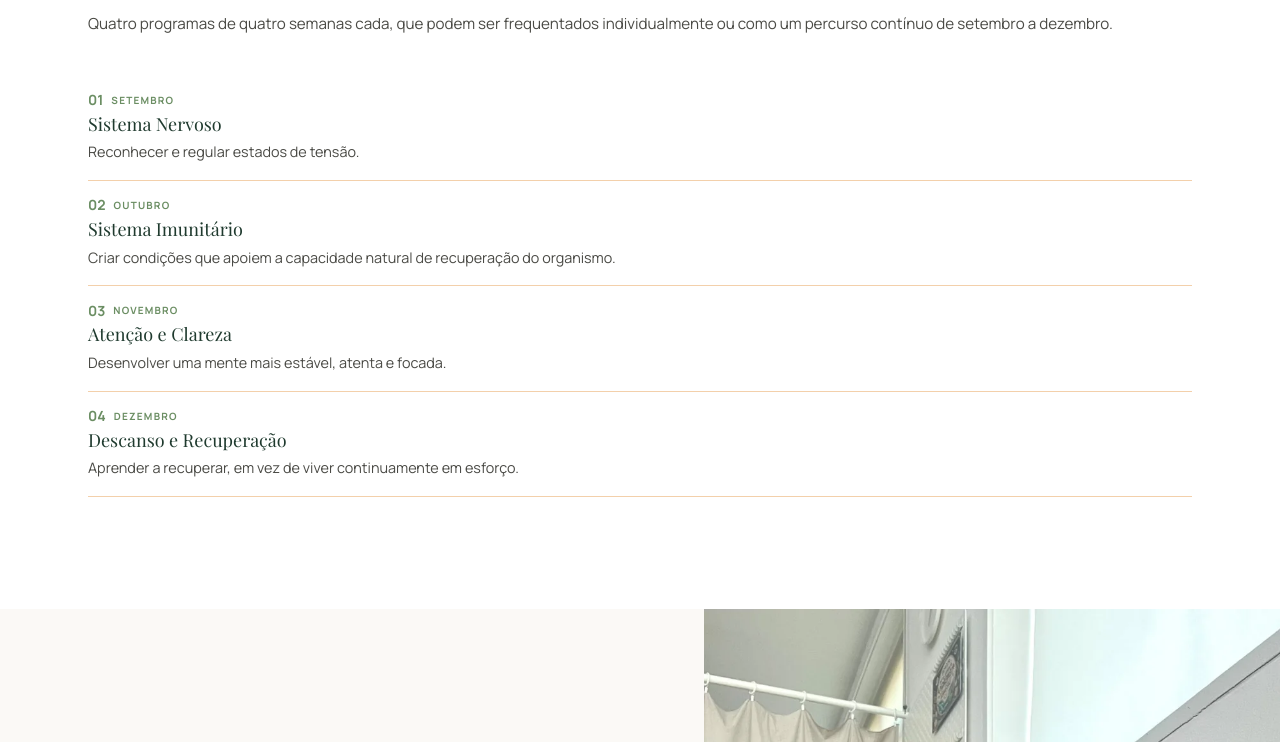
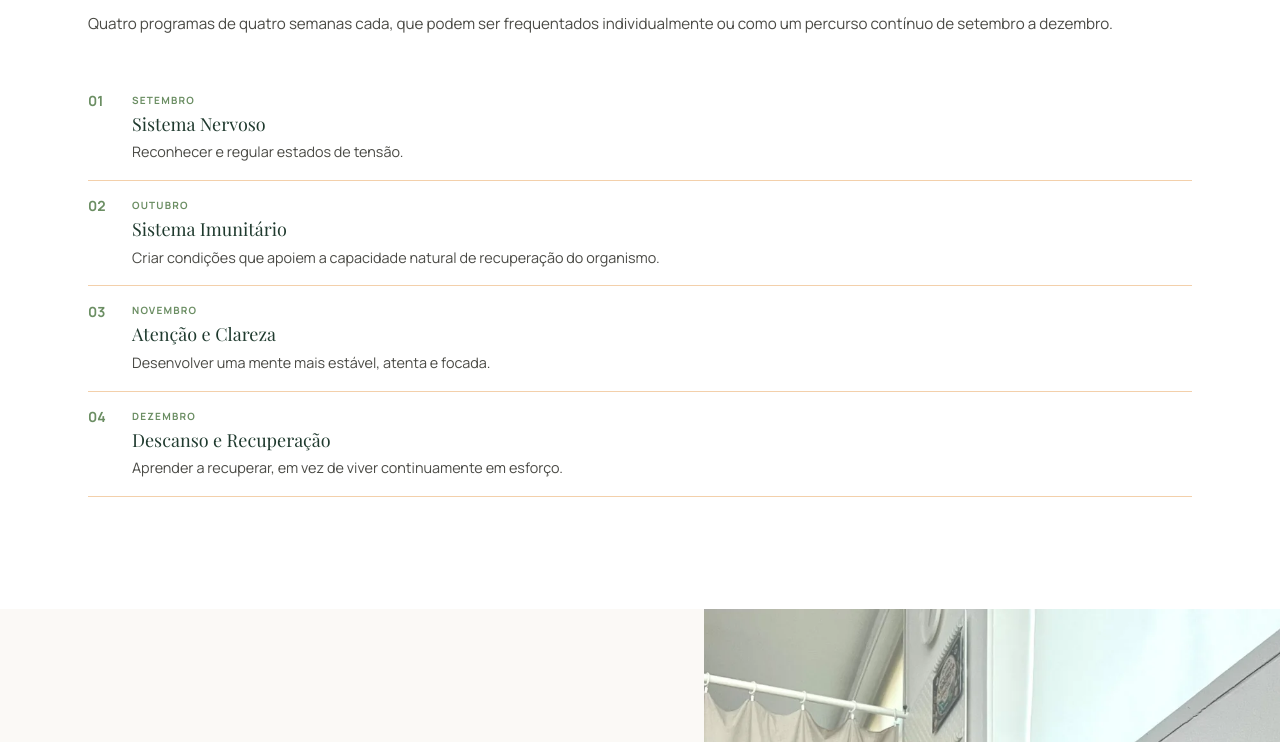
Before and after one commit to imbianchi/gabrielaferreirayoga, a plain HTML site: page index.html in a window 1280 px wide. Shown: the part 2578-3320 px from the top of the page. Drawn offline with nearby package versions, Linux system fonts and the light colour scheme; a web font is replaced by a local one.

Commit message:
Restructure percurso item: number in its own column, month/title/desc aligned together; slimmer badge

```diff
--- a/css/style.css
+++ b/css/style.css
@@ -757,25 +757,26 @@ h3 { font-size: 1.2rem; }
 
 .percurso__item {
   display: grid;
-  grid-template-columns: 1fr auto;
-  column-gap: 1rem;
+  grid-template-columns: 2rem 1fr auto;
+  column-gap: 0.75rem;
   align-items: start;
   padding: 1rem 0;
   border-bottom: 1px solid rgba(224, 138, 46, 0.4);
   position: relative;
 }
-.percurso__meta {
+.percurso__num {
   grid-column: 1;
-  display: flex;
-  align-items: center;
-  gap: 0.5rem;
-}
-.percurso__num {
+  padding-top: 0.15rem;
   font-family: var(--font-sans);
   font-size: 14px;
   font-weight: 700;
   color: var(--color-light-green);
   line-height: 1;
+}
+.percurso__content {
+  grid-column: 2;
+  display: flex;
+  flex-direction: column;
 }
 .percurso__month {
   font-family: var(--font-sans);
@@ -788,7 +789,6 @@ h3 { font-size: 1.2rem; }
 .percurso__item.is-current .percurso__num,
 .percurso__item.is-current .percurso__month { color: var(--color-dark-orange); }
 .percurso__title {
-  grid-column: 1;
   font-family: var(--font-serif);
   font-size: 18px;
   color: var(--color-dark-green);
@@ -798,7 +798,6 @@ h3 { font-size: 1.2rem; }
   font-family: var(--font-sans);
   font-size: 0.9rem;
   color: var(--color-text-muted);
-  grid-column: 1;
   margin-top: 0.05rem;
 }
 
@@ -808,14 +807,14 @@ h3 { font-size: 1.2rem; }
   color: var(--color-dark-orange);
   font-family: var(--font-sans);
   font-size: 11px;
-  font-weight: 700;
+  font-weight: 400;
   letter-spacing: 0.08em;
-  padding: 0.35em 1.2em;
+  padding: 4px 10px;
   border-radius: var(--radius-pill);
 }
 
 .percurso__badge-col {
-  grid-column: 2;
+  grid-column: 3;
   grid-row: 1;
   align-self: start;
   padding-top: 0.1rem;
--- a/js/script.js
+++ b/js/script.js
@@ -19,19 +19,17 @@
         const li = document.createElement('li');
         li.className = 'percurso__item' + (isCurrent ? ' is-current' : '');
 
-        const meta = document.createElement('div');
-        meta.className = 'percurso__meta';
-
         const num = document.createElement('span');
         num.className = 'percurso__num';
         num.setAttribute('aria-hidden', 'true');
         num.textContent = p.numero;
 
+        const content = document.createElement('div');
+        content.className = 'percurso__content';
+
         const month = document.createElement('span');
         month.className = 'percurso__month';
         month.textContent = p.mesLabel.toUpperCase();
-
-        meta.append(num, month);
 
         const title = document.createElement('div');
         title.className = 'percurso__title';
@@ -41,7 +39,8 @@
         desc.className = 'percurso__desc';
         desc.textContent = p.resumo;
 
-        li.append(meta, title, desc);
+        content.append(month, title, desc);
+        li.append(num, content);
 
         if (isCurrent) {
           const badgeCol = document.createElement('div');
```
